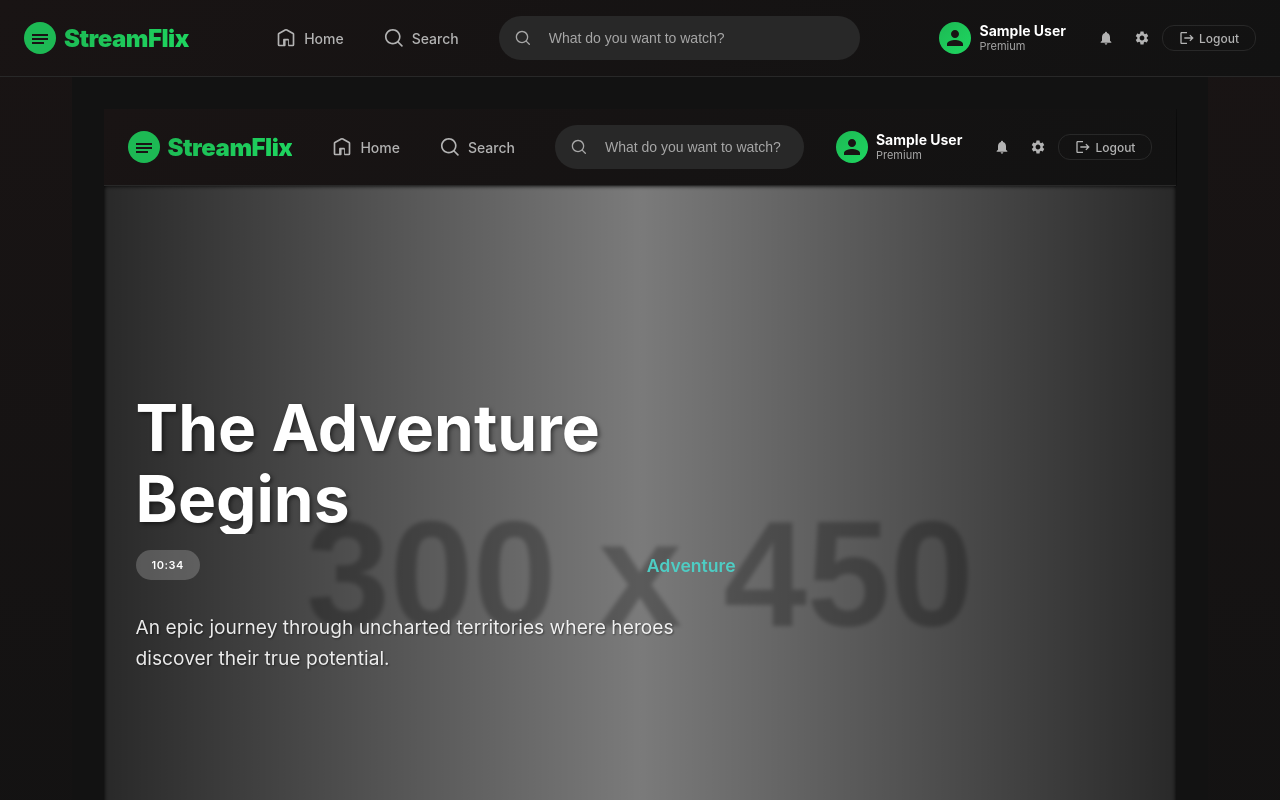
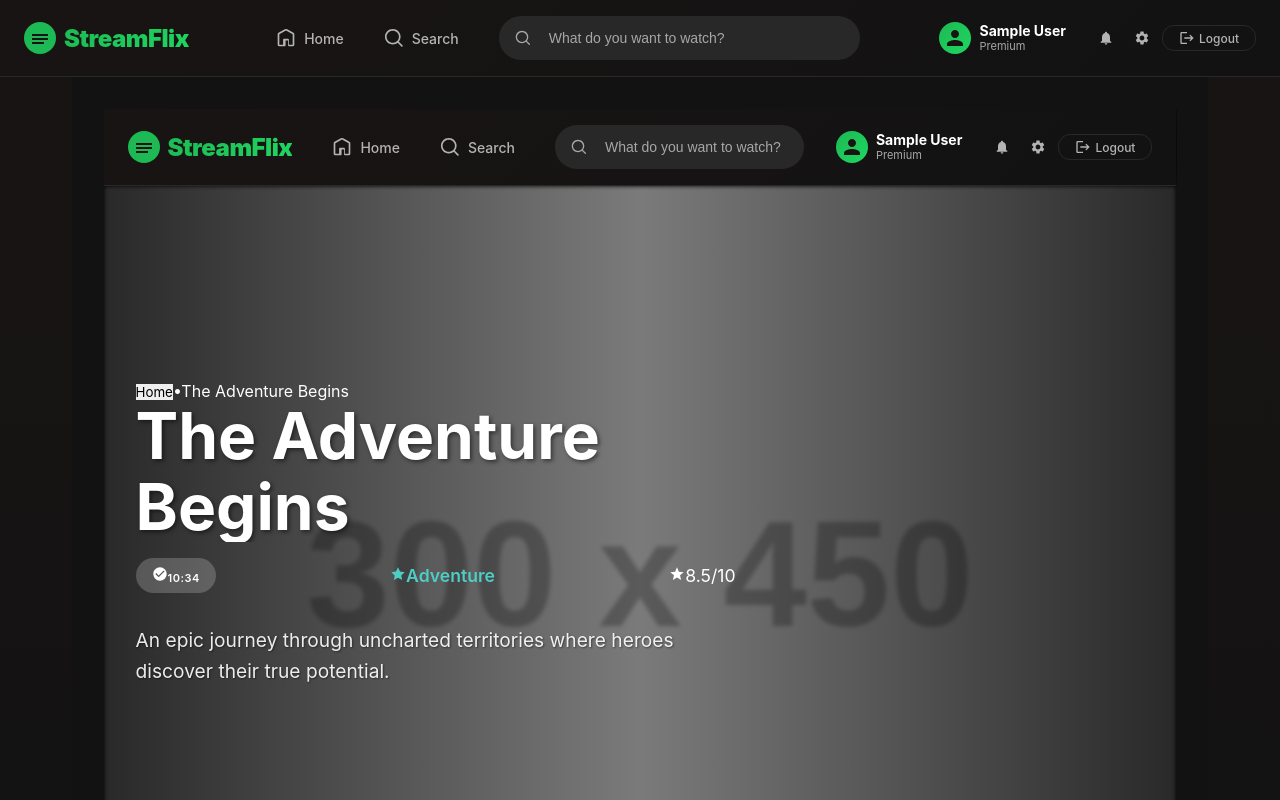
Before and after one commit to vishesh-here/streamflix-ott-app, a React (Create React App) app: page /film/1 in a window 1280 px wide. Shown: the top 800 px of the page. Built offline with nearby package versions, Linux system fonts and the light colour scheme; sample sign-in values are in the browser's storage.

Commit message:
Update FilmDetailsPage.js with Spotify-style design and enhanced UI

```diff
--- a/src/pages/FilmDetailsPage.js
+++ b/src/pages/FilmDetailsPage.js
@@ -17,10 +17,16 @@ const FilmDetailsPage = () => {
       <div className="film-details-page">
         <Header />
         <div className="error-container">
-          <h2>Movie not found</h2>
-          <button onClick={() => navigate('/')} className="back-button">
-            Back to Home
-          </button>
+          <div className="error-content">
+            <h2>Movie not found</h2>
+            <p>The movie you're looking for doesn't exist or has been removed.</p>
+            <button onClick={() => navigate('/')} className="back-button">
+              <svg width="16" height="16" viewBox="0 0 24 24" fill="currentColor">
+                <path d="M20 11H7.83l5.59-5.59L12 4l-8 8 8 8 1.42-1.41L7.83 13H20v-2z"/>
+              </svg>
+              Back to Home
+            </button>
+          </div>
         </div>
       </div>
     );
@@ -46,22 +52,59 @@ const FilmDetailsPage = () => {
 
         <div className="film-hero-content">
           <div className="film-info">
+            <div className="breadcrumb">
+              <button onClick={() => navigate('/')} className="breadcrumb-link">
+                Home
+              </button>
+              <span className="breadcrumb-separator">•</span>
+              <span className="breadcrumb-current">{film.title}</span>
+            </div>
+
             <h1 className="film-title">{film.title}</h1>
+
             <div className="film-meta">
-              <span className="film-duration">{film.duration}</span>
-              <span className="film-genre">{film.genre}</span>
+              <span className="film-duration">
+                <svg width="16" height="16" viewBox="0 0 24 24" fill="currentColor">
+                  <path d="M12 2C6.48 2 2 6.48 2 12s4.48 10 10 10 10-4.48 10-10S17.52 2 12 2zm-2 15l-5-5 1.41-1.41L10 14.17l7.59-7.59L19 8l-9 9z"/>
+                </svg>
+                {film.duration}
+              </span>
+              <span className="film-genre">
+                <svg width="16" height="16" viewBox="0 0 24 24" fill="currentColor">
+                  <path d="M12 2l3.09 6.26L22 9.27l-5 4.87 1.18 6.88L12 17.77l-6.18 3.25L7 14.14 2 9.27l6.91-1.01L12 2z"/>
+                </svg>
+                {film.genre}
+              </span>
+              <span className="film-rating">
+                <svg width="16" height="16" viewBox="0 0 24 24" fill="currentColor">
+                  <path d="M12 17.27L18.18 21l-1.64-7.03L22 9.24l-7.19-.61L12 2 9.19 8.63 2 9.24l5.46 4.73L5.82 21z"/>
+                </svg>
+                8.5/10
+              </span>
             </div>
+
             <p className="film-description">{film.description}</p>
 
             <div className="film-actions">
-              <button className="play-button" onClick={handlePlayClick}>
+              <button className="play-button primary" onClick={handlePlayClick}>
                 <svg width="20" height="20" viewBox="0 0 24 24" fill="currentColor">
                   <path d="M8 5v14l11-7z"/>
                 </svg>
                 Play Movie
               </button>
-              <button className="back-button" onClick={() => navigate('/')}>
-                Back to Home
+
+              <button className="action-button secondary">
+                <svg width="20" height="20" viewBox="0 0 24 24" fill="currentColor">
+                  <path d="M12 21.35l-1.45-1.32C5.4 15.36 2 12.28 2 8.5 2 5.42 4.42 3 7.5 3c1.74 0 3.41.81 4.5 2.09C13.09 3.81 14.76 3 16.5 3 19.58 3 22 5.42 22 8.5c0 3.78-3.4 6.86-8.55 11.54L12 21.35z"/>
+                </svg>
+                Add to Favorites
+              </button>
+
+              <button className="action-button secondary">
+                <svg width="20" height="20" viewBox="0 0 24 24" fill="currentColor">
+                  <path d="M18 16.08c-.76 0-1.44.3-1.96.77L8.91 12.7c.05-.23.09-.46.09-.7s-.04-.47-.09-.7l7.05-4.11c.54.5 1.25.81 2.04.81 1.66 0 3-1.34 3-3s-1.34-3-3-3-3 1.34-3 3c0 .24.04.47.09.7L8.04 9.81C7.5 9.31 6.79 9 6 9c-1.66 0-3 1.34-3 3s1.34 3 3 3c.79 0 1.5-.31 2.04-.81l7.12 4.16c-.05.21-.08.43-.08.65 0 1.61 1.31 2.92 2.92 2.92 1.61 0 2.92-1.31 2.92-2.92s-1.31-2.92-2.92-2.92z"/>
+                </svg>
+                Share
               </button>
             </div>
           </div>
```
